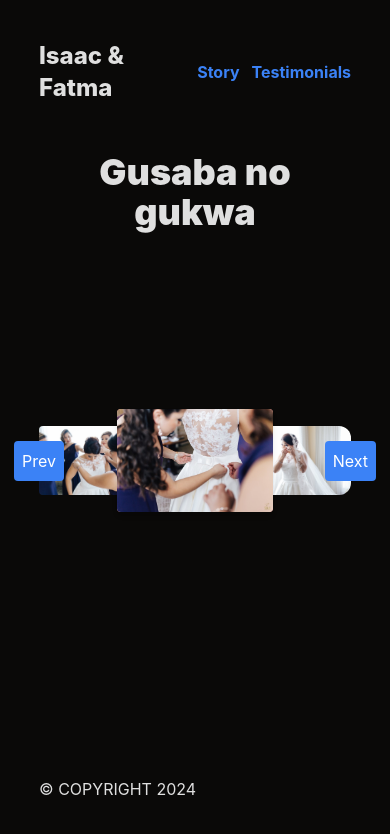
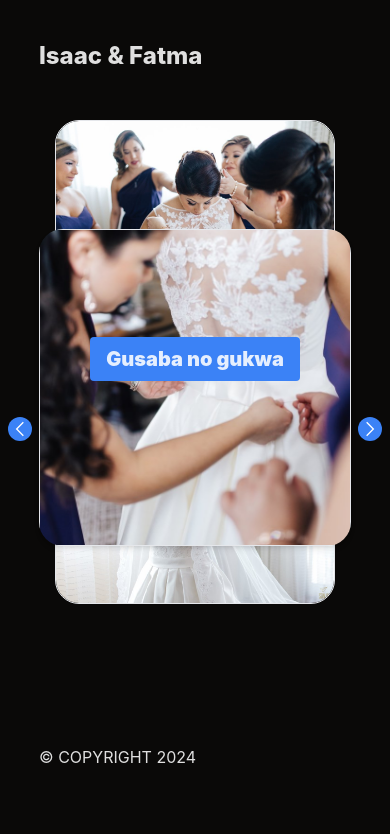
Before and after one commit to GarrixA/wedding_app, a React (Vite) app: page / in a window 390 px wide. Shown: the top 834 px of the page. Built offline with nearby package versions, Linux system fonts and the light colour scheme.

Commit message:
home page responsiveness

```diff
--- a/package.json
+++ b/package.json
@@ -13,6 +13,7 @@
     "framer-motion": "^11.2.4",
     "react": "^18.2.0",
     "react-dom": "^18.2.0",
+    "react-icons": "^5.2.1",
     "react-router-dom": "^6.23.1",
     "usestate": "^1.1.3"
   },
--- a/src/components/Elements/Home.jsx
+++ b/src/components/Elements/Home.jsx
@@ -4,6 +4,7 @@ import { motion, AnimatePresence } from "framer-motion";
 import { slideVariants } from "../Mock/variants";
 import { handleNext, handlePrev } from "../Mock/handlers";
 import { titleVariants } from "../Mock/variants";
+import { GrNext, GrPrevious } from "react-icons/gr";
 
 const Home = () => {
 	const [currentIndex, setCurrentIndex] = useState(0);
@@ -19,7 +20,7 @@ const Home = () => {
 						key={
 							currentAlbum.album1 || currentAlbum.album2 || currentAlbum.album3
 						}
-						className="font-black text-4xl absolute text-center w-full top-2"
+						className="font-black sm:text-4xl absolute text-center sm:w-full sm:top-1 text-xl z-50 sm:bg-transparent -top-10 flex items-center justify-center bg-blue-500 px-4 py-2 rounded mt-[85%]"
 						variants={titleVariants}
 						initial="initial"
 						animate="animate"
@@ -28,11 +29,11 @@ const Home = () => {
 						{currentAlbum.album1 || currentAlbum.album2 || currentAlbum.album3}
 					</motion.h1>
 				</AnimatePresence>
-				<motion.div className="relative w-full h-full flex items-center justify-center gap-4">
+				<motion.div className="relative w-full h-full flex sm:items-center sm:justify-center sm:gap-4 p-2 flex-col justify-between">
 					<AnimatePresence custom={direction}>
 						<motion.div
 							key={currentAlbum.image1}
-							className="absolute left-0 w-1/3 cursor-pointer rounded overflow-hidden"
+							className="absolute left-0 sm:w-[60%] md:w-[50%] cursor-pointer rounded overflow-hidden flex flex-col  sm:px-0 px-4 min-w-sum"
 							variants={slideVariants}
 							initial="initial"
 							animate="animate"
@@ -46,14 +47,14 @@ const Home = () => {
 									currentAlbum.album2 ||
 									currentAlbum.album3
 								}
-								className="w-full h-full object-cover"
+								className="w-full h-full object-cover border sm:border-none sm:mt-0 sm:rounded rounded-3xl"
 							/>
 						</motion.div>
 					</AnimatePresence>
 					<AnimatePresence custom={direction}>
 						<motion.div
 							key={currentAlbum.image2}
-							className="blockquote absolute bg-red-300 z-10 w-1/2 cursor-pointer rounded overflow-hidden shadow-md"
+							className="blockquote absolute z-10 sm:w-[70%] cursor-pointer sm:rounded rounded-3xl overflow-hidden shadow-md left-0 sm:left-[15%] w-full h-[50%] md:h-[70%] sm:mt-0 mt-[35%]"
 							variants={slideVariants}
 							initial="initial"
 							animate="animate"
@@ -67,14 +68,14 @@ const Home = () => {
 									currentAlbum.album2 ||
 									currentAlbum.album3
 								}
-								className="w-full h-full object-cover"
+								className="w-full h-full object-cover border sm:border-none"
 							/>
 						</motion.div>
 					</AnimatePresence>
 					<AnimatePresence custom={direction}>
 						<motion.div
 							key={currentAlbum.image3}
-							className="absolute right-0 w-1/3 cursor-pointer rounded-xl overflow-hidden"
+							className="absolute right-0 sm:w-[60%] md:w-[50%] cursor-pointer sm:rounded rounded-3xl overflow-hidden sm:px-0 px-4 sm:mt-0 mt-[95%]"
 							variants={slideVariants}
 							initial="initial"
 							animate="animate"
@@ -88,7 +89,7 @@ const Home = () => {
 									currentAlbum.album2 ||
 									currentAlbum.album3
 								}
-								className="w-full h-full object-cover"
+								className="w-full h-full object-cover border sm:border-none sm:mt-0 rounded-3xl sm:rounded"
 							/>
 						</motion.div>
 					</AnimatePresence>
@@ -97,17 +98,17 @@ const Home = () => {
 					onClick={() =>
 						handlePrev(setCurrentIndex, setDirection, wedding_data)
 					}
-					className="prev absolute -left-[8%] top-1/2 transform -translate-y-1/2 bg-blue-500 text-white p-2 rounded"
+					className="prev absolute sm:-left-[8%] -left-[10%] top-1/2 transform -translate-y-1/2 bg-blue-500 text-white sm:p-2 p-1 rounded-full sm:rounded z-50 "
 				>
-					Prev
+					<GrPrevious />
 				</button>
 				<button
 					onClick={() =>
 						handleNext(setCurrentIndex, setDirection, wedding_data)
 					}
-					className="next absolute -right-[8%] top-1/2 transform -translate-y-1/2 bg-blue-500 text-white p-2 rounded"
+					className="next absolute sm:-right-[8%] -right-[10%] top-1/2 transform -translate-y-1/2 bg-blue-500 text-white sm:p-2 p-1 rounded-full z-50 "
 				>
-					Next
+					<GrNext />
 				</button>
 			</motion.div>
 		</>
--- a/src/components/Reusable/Navbar.jsx
+++ b/src/components/Reusable/Navbar.jsx
@@ -13,7 +13,7 @@ const Navbar = () => {
 					Isaac & Fatma
 				</motion.h1>
 			</div>
-			<div className="others flex gap-3">
+			<div className="others sm:flex gap-3 hidden">
 				<h1 className="text-blue-500 cursor-pointer font-bold">Story</h1>
 				<h1 className="text-blue-500 cursor-pointer font-bold">Testimonials</h1>
 			</div>
--- a/tailwind.config.js
+++ b/tailwind.config.js
@@ -2,7 +2,13 @@
 export default {
 	content: ["./index.html", "./src/**/*.{js,ts,jsx,tsx}"],
 	theme: {
-		extend: {},
+		extend: {
+			screens: {
+				tec: "320px",
+				ite: "375px",
+				sum: "412px",
+			},
+		},
 	},
 	plugins: [],
 };
```
Also changed, not shown: 1 other file (tests, documents, lock files or other folders).
